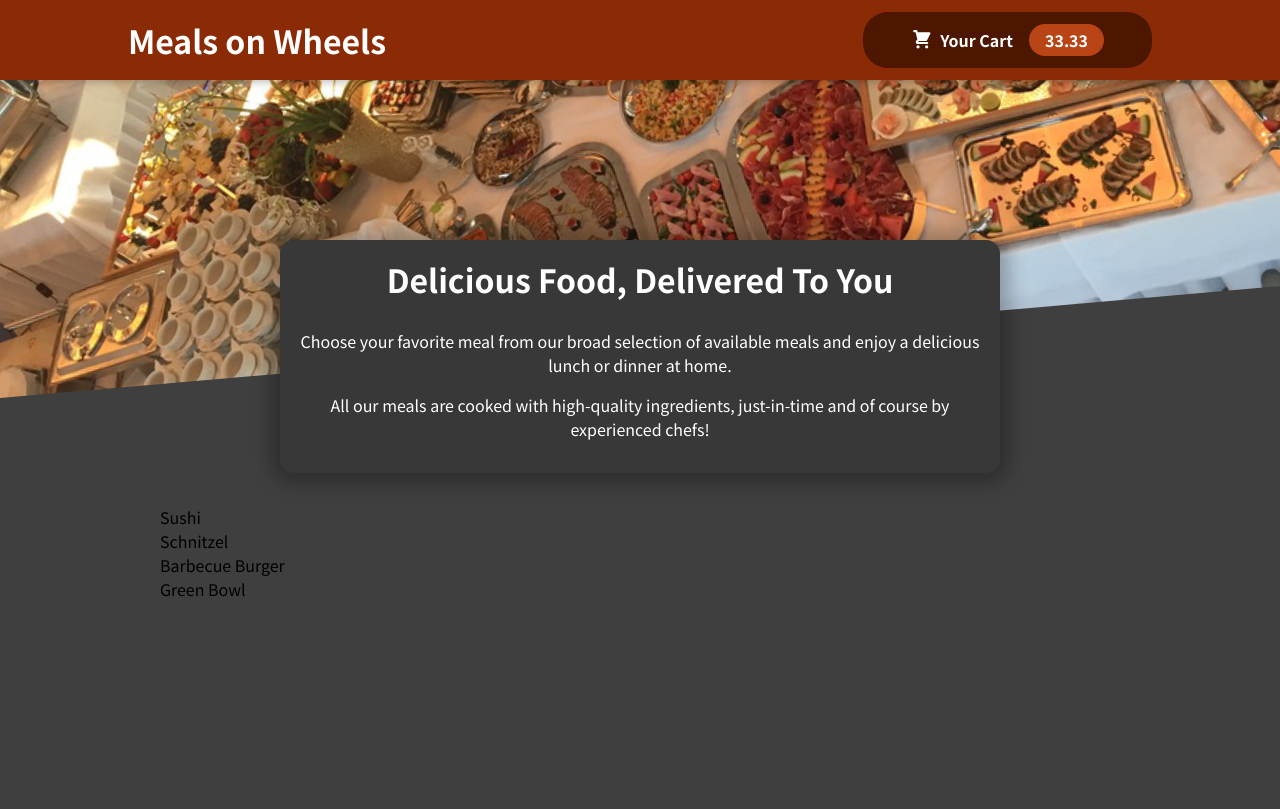
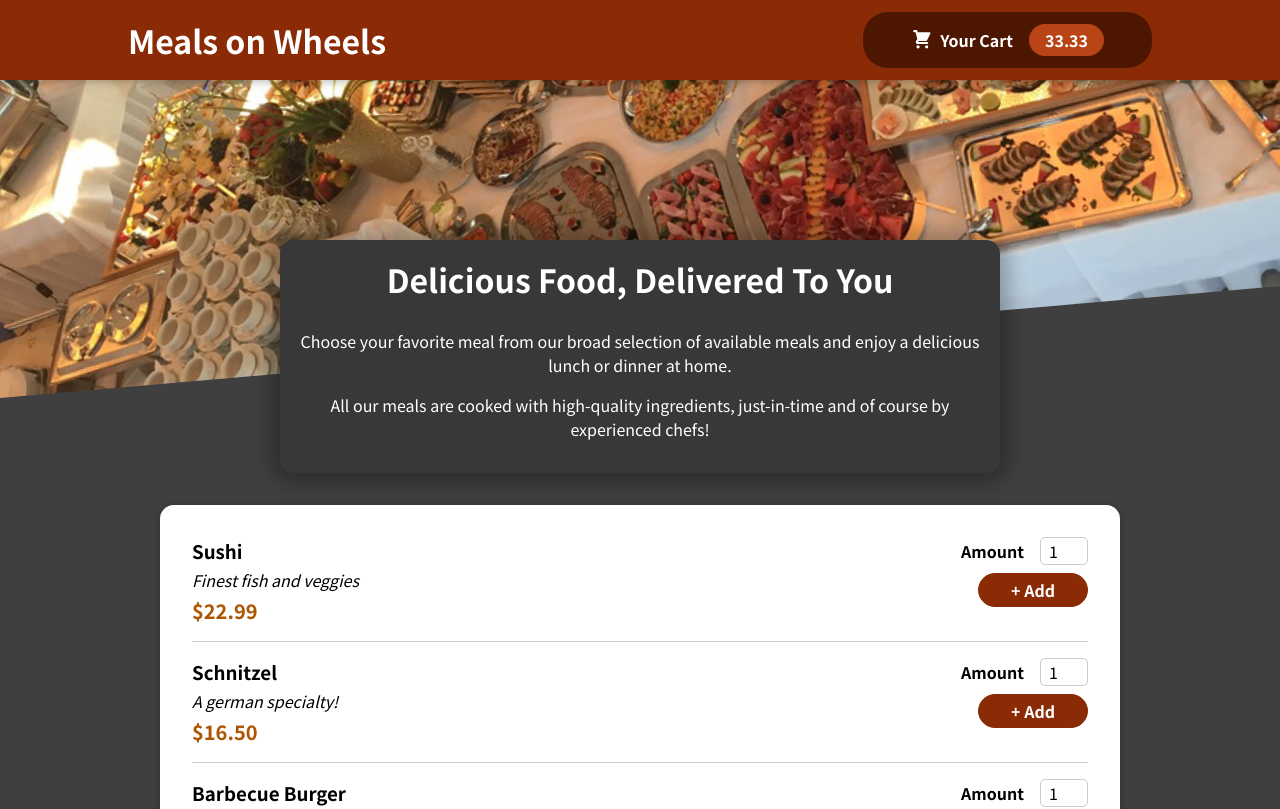
Before and after one commit to eknaian/Menu-Redo, a React (Create React App) app: page / in a window 1280 px wide. Shown: the top 809 px of the page. Built offline with nearby package versions, Linux system fonts and the light colour scheme.

Commit message:
added meal item form

```diff
--- a/src/components/Meals/AvailableMeals.js
+++ b/src/components/Meals/AvailableMeals.js
@@ -1,3 +1,7 @@
+import Card from "../UI/Card";
+
+import MealItem from "./MealItem/MealItem";
+
 import classes from "./AvailableMeals.module.css";
 
 const DUMMY_MEALS = [
@@ -29,11 +33,20 @@
 
 const AvailableMeals = () => {
   const mealsList = DUMMY_MEALS.map((meal) => {
-    return <li>{meal.name}</li>;
+    return (
+      <MealItem
+        id={meal.id}
+        name={meal.name}
+        description={meal.description}
+        price={meal.price}
+      />
+    );
   });
   return (
     <section className={classes.meals}>
-      <ul>{mealsList}</ul>
+      <Card>
+        <ul>{mealsList}</ul>
+      </Card>
     </section>
   );
 };
--- /dev/null
+++ b/src/components/Meals/MealItem/MealItem.js
@@ -0,0 +1,23 @@
+import React from "react";
+
+import MealItemForm from "./MealItemForm";
+
+import classes from "./MealItem.module.css";
+
+const MealItem = (props) => {
+  const price = `$${props.price.toFixed(2)}`;
+  return (
+    <li className={classes.meal}>
+      <div>
+        <h3>{props.name}</h3>
+        <div className={classes.description}>{props.description}</div>
+        <div className={classes.price}>{price}</div>
+      </div>
+      <div>
+        <MealItemForm />
+      </div>
+    </li>
+  );
+};
+
+export default MealItem;
--- /dev/null
+++ b/src/components/Meals/MealItem/MealItem.module.css
@@ -0,0 +1,22 @@
+.meal {
+  display: flex;
+  justify-content: space-between;
+  margin: 1rem;
+  padding-bottom: 1rem;
+  border-bottom: 1px solid #ccc;
+}
+
+.meal h3 {
+  margin: 0 0 0.25rem 0;
+}
+
+.description {
+  font-style: italic;
+}
+
+.price {
+  margin-top: 0.25rem;
+  font-weight: bold;
+  color: #ad5502;
+  font-size: 1.25rem;
+}
--- /dev/null
+++ b/src/components/Meals/MealItem/MealItemForm.js
@@ -0,0 +1,25 @@
+import React from "react";
+
+import Input from "../../UI/Input";
+import classes from "./MealItemForm.module.css";
+
+const MealItemForm = (props) => {
+  return (
+    <form className={classes.form}>
+      <Input
+        label="Amount"
+        input={{
+          id: "amount",
+          type: "number",
+          min: "1",
+          max: "2",
+          step: "1",
+          defaultValue: "1",
+        }}
+      />
+      <button>+ Add</button>
+    </form>
+  );
+};
+
+export default MealItemForm;
--- /dev/null
+++ b/src/components/Meals/MealItem/MealItemForm.module.css
@@ -0,0 +1,20 @@
+.form {
+  text-align: right;
+}
+
+.form button {
+  font: inherit;
+  cursor: pointer;
+  background-color: #8a2b06;
+  border: 1px solid #8a2b06;
+  color: white;
+  padding: 0.25rem 2rem;
+  border-radius: 20px;
+  font-weight: bold;
+}
+
+.form button:hover,
+.form button:active {
+  background-color: #641e03;
+  border-color: #641e03;
+}
--- /dev/null
+++ b/src/components/UI/Card.js
@@ -0,0 +1,9 @@
+import React from "react";
+
+import classes from "./Card.module.css";
+
+const Card = (props) => {
+  return <div className={classes.card}>{props.children}</div>;
+};
+
+export default Card;
--- /dev/null
+++ b/src/components/UI/Card.module.css
@@ -0,0 +1,6 @@
+.card {
+  padding: 1rem;
+  box-shadow: 0 2px 8px rgba(0, 0, 0, 0.25);
+  border-radius: 14px;
+  background-color: white;
+}
--- /dev/null
+++ b/src/components/UI/Input.js
@@ -0,0 +1,14 @@
+import React from "react";
+
+import classes from "./Input.module.css";
+
+const Input = (props) => {
+  return (
+    <div className={classes.input}>
+      <label htmlFor={props.input.id}>{props.label}</label>
+      <input {...props.input} />
+    </div>
+  );
+};
+
+export default Input;
--- /dev/null
+++ b/src/components/UI/Input.module.css
@@ -0,0 +1,18 @@
+.input {
+  display: flex;
+  align-items: center;
+  margin-bottom: 0.5rem;
+}
+
+.input label {
+  font-weight: bold;
+  margin-right: 1rem;
+}
+
+.input input {
+  width: 3rem;
+  border-radius: 5px;
+  border: 1px solid #ccc;
+  font: inherit;
+  padding-left: 0.5rem;
+}
```
Also changed, not shown: 1 other file (tests, documents, lock files or other folders).
